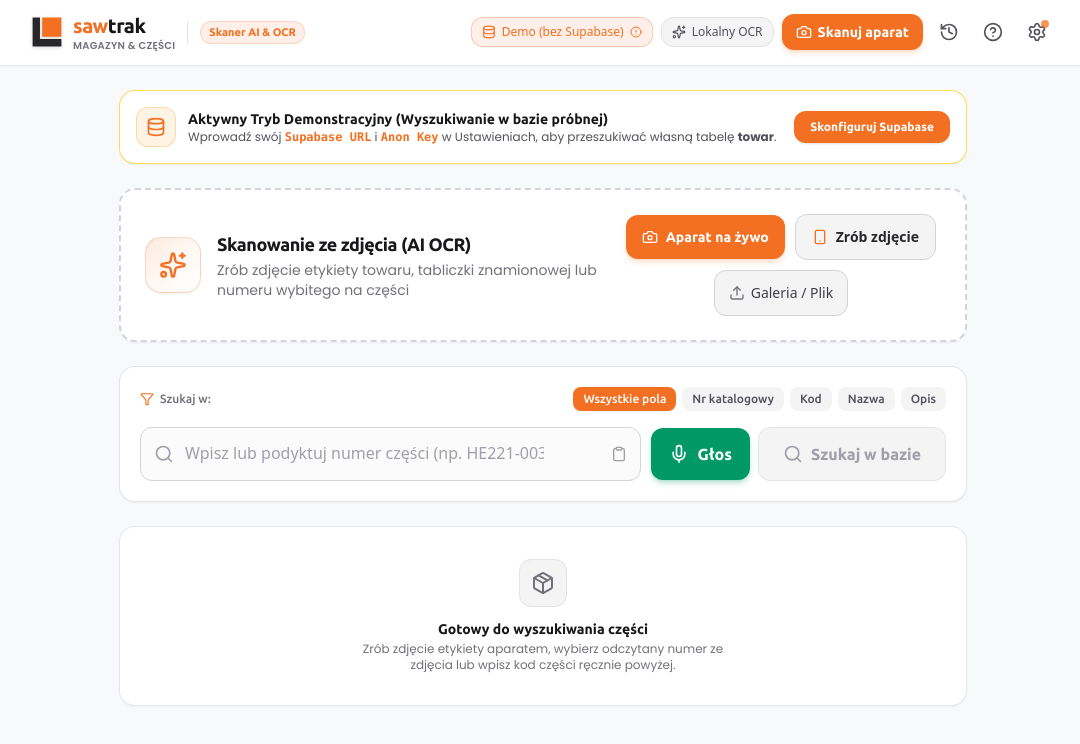
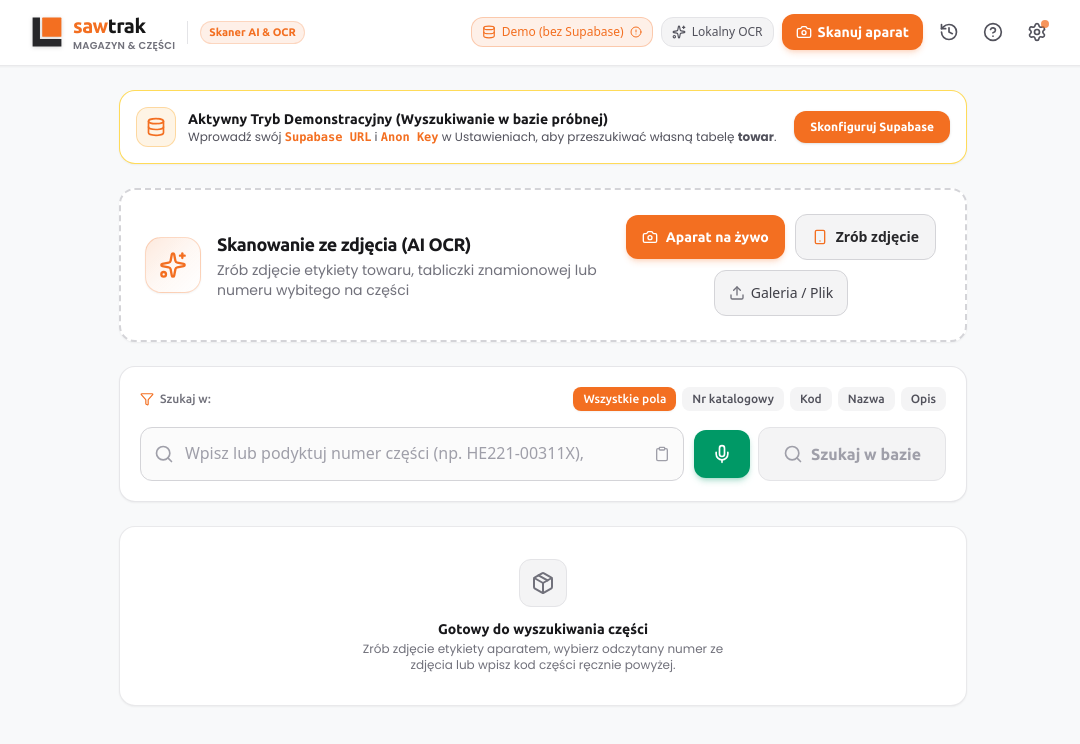
Before and after one commit to Adamsa11/towar, a React (Vite) app: page / in a window 1280 px wide. Shown: the top 744 px of the page, without its empty margins (97-1177 px from the left). Built offline with nearby package versions, Linux system fonts and the light colour scheme.

Commit message:
feat: simplify voice button UI and add accessibility
Remove text label from the voice recording button to improve layout, while adding an aria-label to maintain accessibility.

```diff
--- a/SearchInputSection.tsx
+++ b/SearchInputSection.tsx
@@ -421,6 +421,7 @@ export const SearchInputSection: React.FC<SearchInputSectionProps> = ({
             type="button"
             onClick={isRecording ? () => handleStopRecording() : handleStartRecording}
             disabled={isTranscribing || isSearching}
+            aria-label="Wprowadź numer części głosowo"
             title={
               isRecording
                 ? 'Kliknij, aby zatwierdzić podyktowany tekst'
@@ -445,10 +446,7 @@ export const SearchInputSection: React.FC<SearchInputSectionProps> = ({
                 <span>Transkrypcja...</span>
               </>
             ) : (
-              <>
-                <Mic className="w-5 h-5" />
-                <span>Głos</span>
-              </>
+              <Mic className="w-5 h-5" />
             )}
           </button>
 
```
